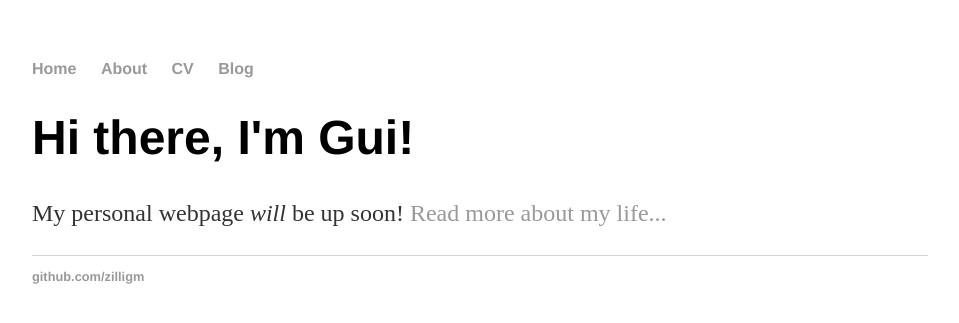
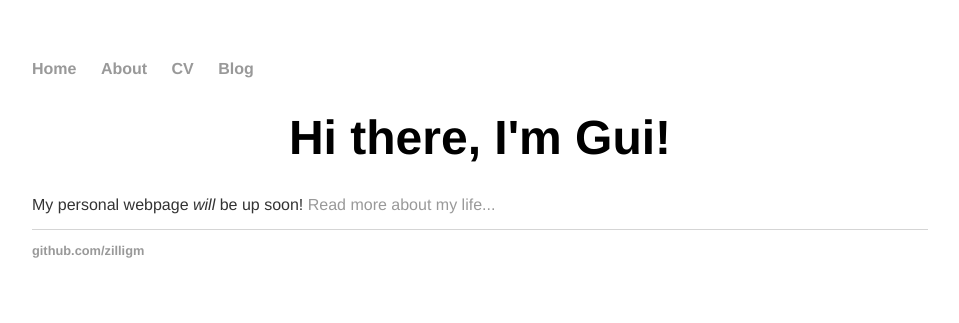
Before and after one commit to zilligm/zilligm.github.io, a Jekyll site: the page built from index.html, in a window 1280 px wide. Shown: the top 323 px of the page, without its empty margins (160-1119 px from the left). Built offline with Jekyll 4.4.1, drawn with Linux system fonts in a browser that asks for light colours.

Commit message:
Update default.html

```diff
--- a/_layouts/default.html
+++ b/_layouts/default.html
@@ -3,7 +3,7 @@
 		<head>
 			<title>{{ page.title }}</title>
 			<!-- link to main stylesheet -->
-			<link rel="stylesheet" type="text/css" href="/css/main.css">
+			<link rel="stylesheet" type="text/css" href="/css/cv.css">
 		</head>
 		<body>
 			<nav>
```
